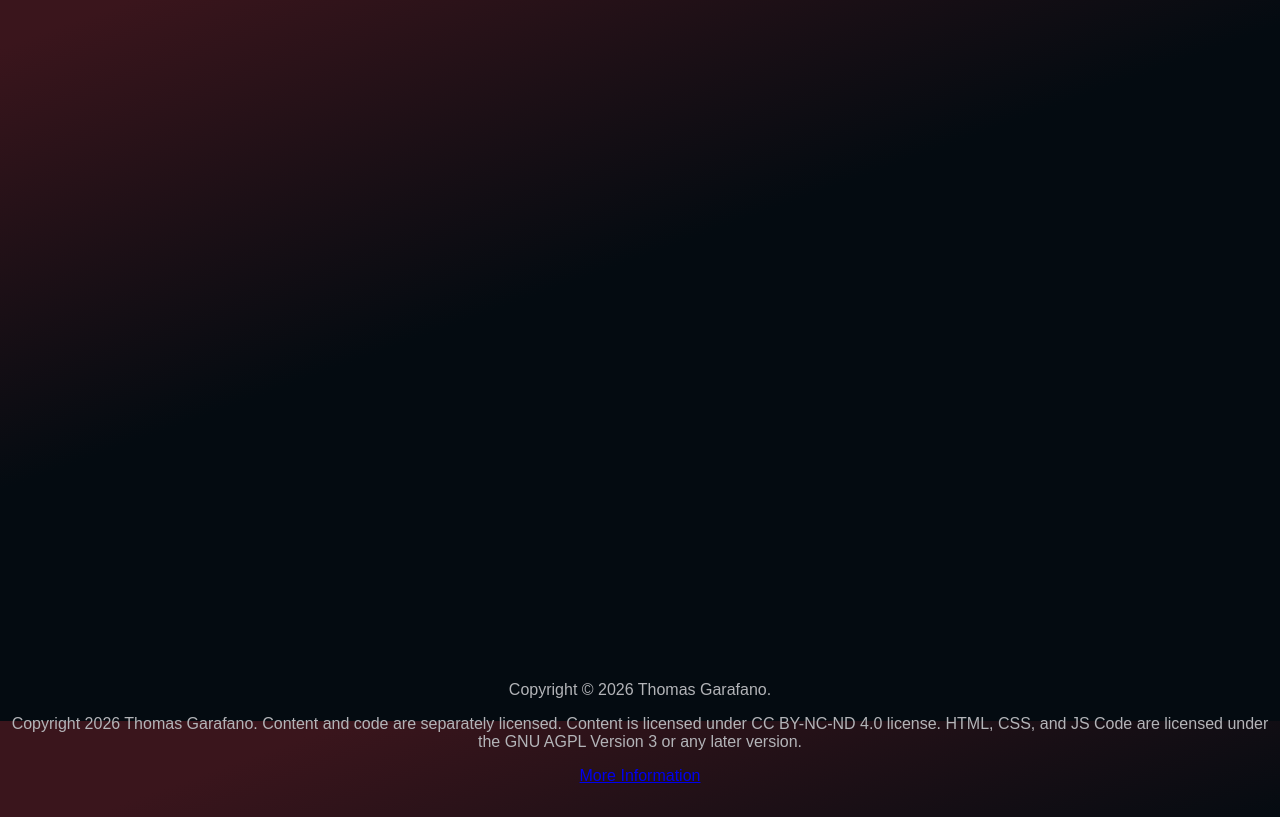
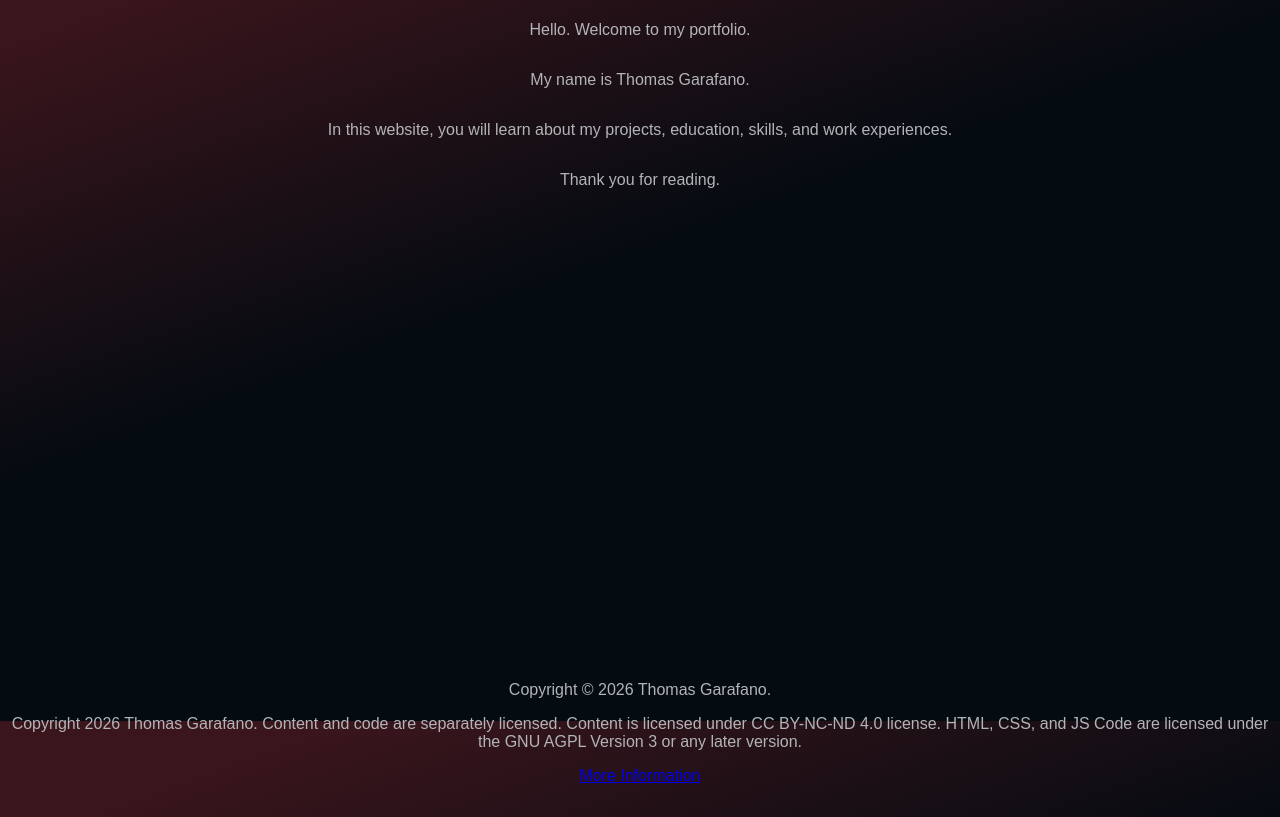
Before and after one commit to thomasgarafano1/personalPortfolio, a plain HTML site: page index.html in a window 1280 px wide. Shown: the part 79-896 px from the top of the page. Drawn offline with Linux system fonts and the light colour scheme.

Commit message:
added index

```diff
--- a/index.html
+++ b/index.html
@@ -30,7 +30,10 @@
     </header>
 
     <main>
-
+      <p>Hello. Welcome to my portfolio.</p>
+      <p>My name is Thomas Garafano.</p>
+      <p>In this website, you will learn about my projects, education, skills, and work experiences.</p>
+      <p>Thank you for reading.</p>
     </main>
 
     <footer>
```
